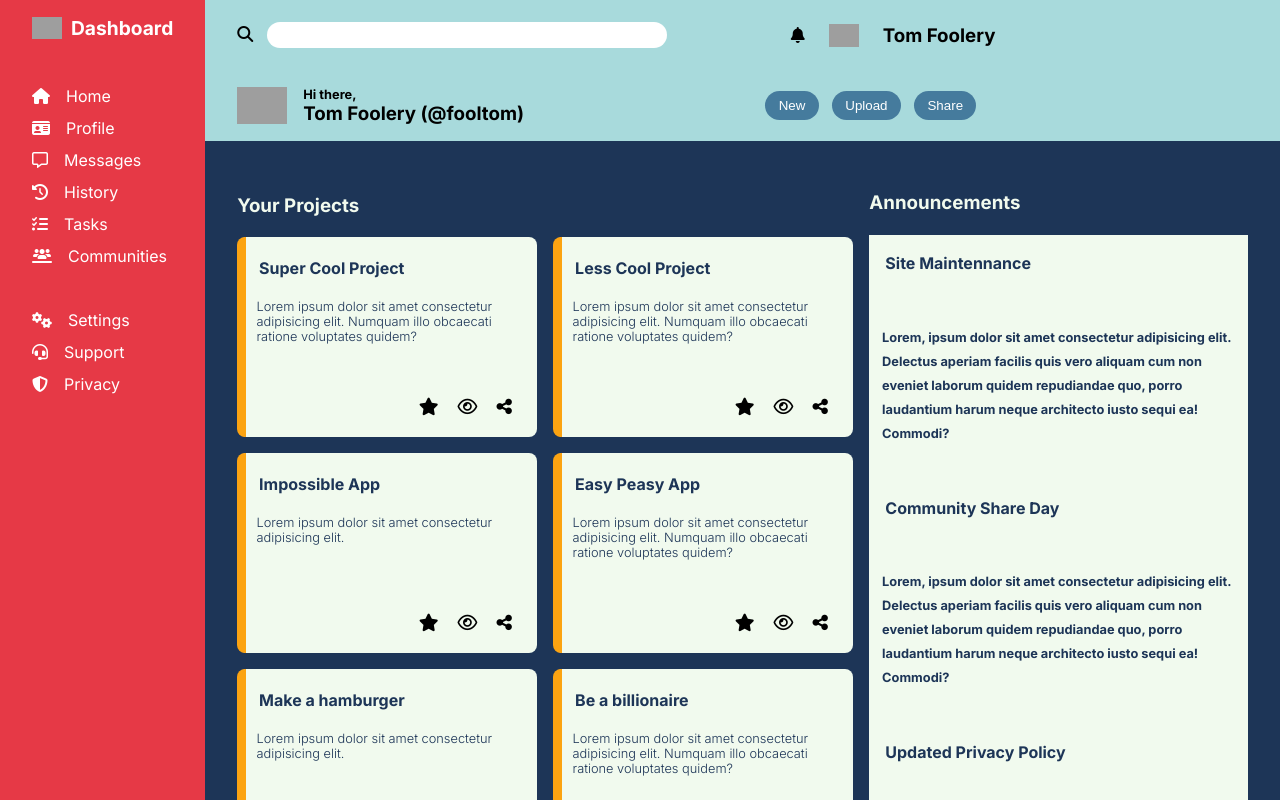
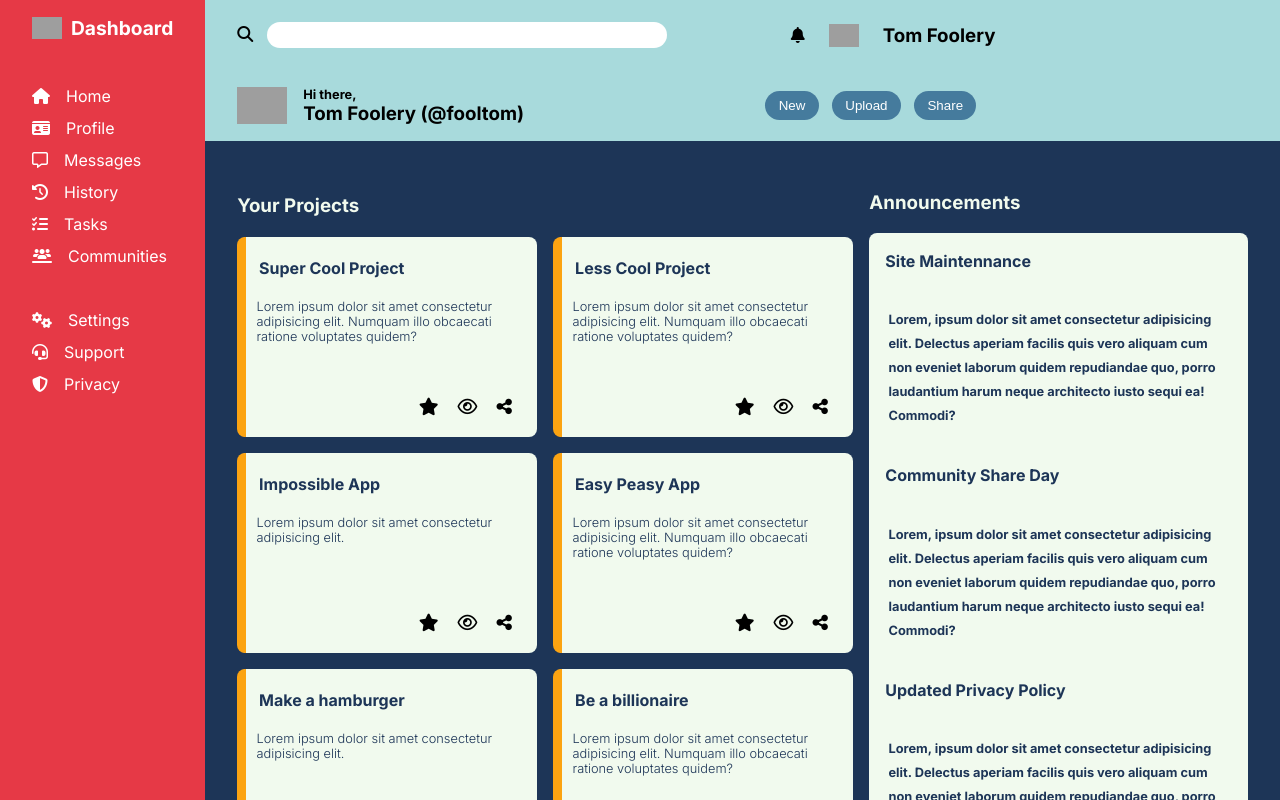
Before and after one commit to kebin20/admin-dashboard-new, a React (Create React App) app: page / in a window 1280 px wide. Shown: the top 800 px of the page. Built offline with nearby package versions, Linux system fonts and the light colour scheme; grey boxes are pictures that could not be loaded.

Commit message:
Added more styling to Announcements section

```diff
--- a/components/Main/Main.css
+++ b/components/Main/Main.css
@@ -73,10 +73,16 @@
   line-height: 1.5rem;
   background-color: #f1faee;
   color: #1d3557;
+  border-radius: 8px;
 }
 
-.announcement-card > p, .announcement-card > h4 {
+.announcement-card > p {
+  padding: 1.5em;
+}
+
+.announcement-card > h4 {
   padding: 1em;
+  margin: 0;
 }
 
 .trending-users{
```
